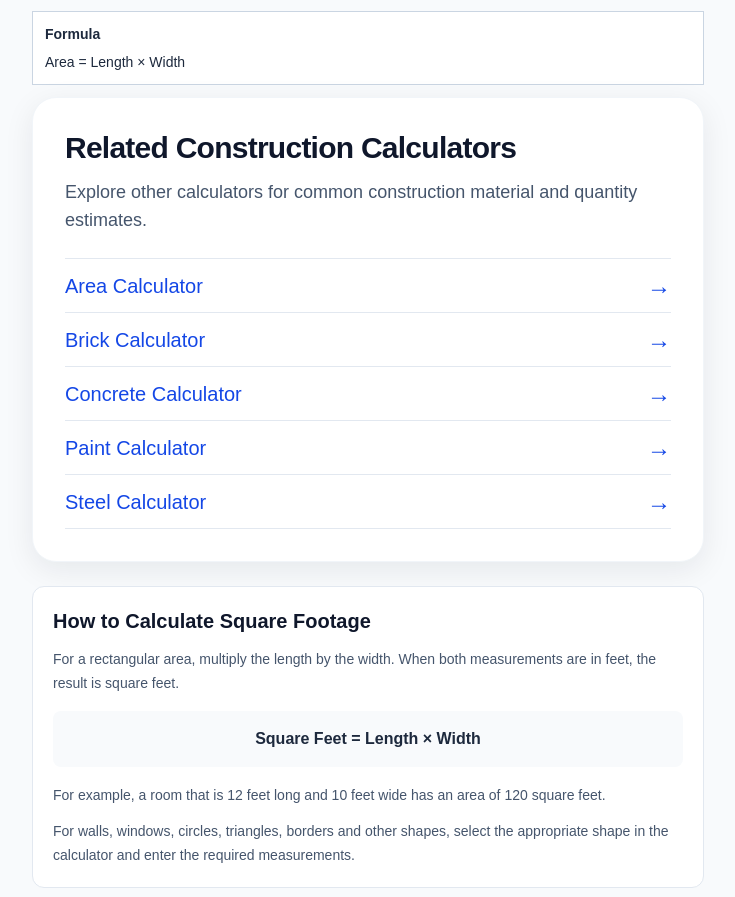
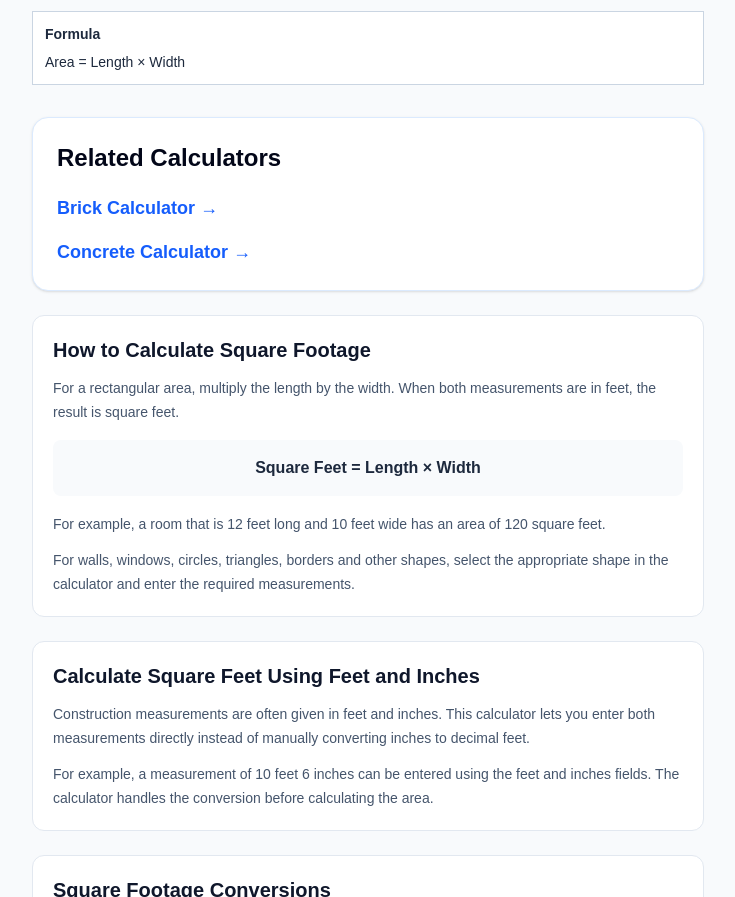
Before and after one commit to km7max-cmd/cornerspan, a Next.js app: page /calculators/square-footage in a window 1280 px wide. Shown: the part 1559-2456 px from the top of the page, without its empty margins (272-1007 px from the left). Built offline with nearby package versions, Linux system fonts and the light colour scheme; no server answers.

Commit message:
Refactor RelatedCalculators component structure

```diff
--- a/app/calculators/components/RelatedCalculators.tsx
+++ b/app/calculators/components/RelatedCalculators.tsx
@@ -1,239 +1,54 @@
-import fs from "fs";
-import path from "path";
 import Link from "next/link";
 
-type CalculatorInfo = {
+type Calculator = {
   slug: string;
-  name: string;
-  keywords: string[];
+  title: string;
+  href: string;
 };
 
-const calculatorInfo: Record<string, CalculatorInfo> = {
-  area: {
-    slug: "area",
-    name: "Area Calculator",
-    keywords: ["area", "square", "room", "wall", "construction"],
-  },
-
-  brick: {
-    slug: "brick",
-    name: "Brick Calculator",
-    keywords: ["brick", "wall", "construction", "area", "mortar"],
-  },
-
-  concrete: {
-    slug: "concrete",
-    name: "Concrete Calculator",
-    keywords: ["concrete", "construction", "area", "volume", "foundation"],
-  },
-
-  paint: {
-    slug: "paint",
-    name: "Paint Calculator",
-    keywords: ["paint", "wall", "room", "area", "coverage"],
-  },
-
-  "square-footage": {
-    slug: "square-footage",
-    name: "Square Footage Calculator",
-    keywords: [
-      "area",
-      "square",
-      "room",
-      "wall",
-      "floor",
-      "construction",
-    ],
-  },
-
-  steel: {
-    slug: "steel",
-    name: "Steel Calculator",
-    keywords: ["steel", "construction", "building", "area", "material"],
-  },
-
-  tile: {
-    slug: "tile",
-    name: "Tile Calculator",
-    keywords: ["tile", "floor", "area", "room", "material"],
-  },
-
-  roofing: {
-    slug: "roofing",
-    name: "Roofing Calculator",
-    keywords: ["roofing", "roof", "area", "construction", "material"],
-  },
+type Props = {
+  currentSlug: string;
 };
 
-function formatCalculatorName(slug: string) {
-  return slug
-    .split("-")
-    .map(
-      (word) =>
-        word.charAt(0).toUpperCase() + word.slice(1)
-    )
-    .join(" ");
-}
-
-function discoverCalculators(): CalculatorInfo[] {
-  const calculatorsDirectory = path.join(
-    process.cwd(),
-    "app",
-    "calculators"
-  );
-
-  if (!fs.existsSync(calculatorsDirectory)) {
-    return [];
-  }
-
-  const entries = fs.readdirSync(
-    calculatorsDirectory,
-    { withFileTypes: true }
-  );
-
-  return entries
-    .filter((entry) => entry.isDirectory())
-    .filter((entry) => {
-      const pagePath = path.join(
-        calculatorsDirectory,
-        entry.name,
-        "page.tsx"
-      );
-
-      return fs.existsSync(pagePath);
-    })
-    .map((entry) => {
-      const slug = entry.name;
-
-      if (calculatorInfo[slug]) {
-        return calculatorInfo[slug];
-      }
-
-      return {
-        slug,
-        name: `${formatCalculatorName(slug)} Calculator`,
-        keywords: [
-          slug,
-          ...slug.split("-"),
-          "calculator",
-        ],
-      };
-    });
-}
-
-function relevanceScore(
-  current: CalculatorInfo,
-  candidate: CalculatorInfo
-) {
-  const currentKeywords = new Set(
-    current.keywords.map((keyword) =>
-      keyword.toLowerCase()
-    )
-  );
-
-  const candidateKeywords =
-    candidate.keywords.map((keyword) =>
-      keyword.toLowerCase()
-    );
-
-  let score = 0;
-
-  for (const keyword of candidateKeywords) {
-    if (currentKeywords.has(keyword)) {
-      score += 2;
-    }
-  }
-
-  if (
-    current.keywords.includes("area") &&
-    candidate.keywords.includes("area")
-  ) {
-    score += 3;
-  }
-
-  if (
-    current.keywords.includes("construction") &&
-    candidate.keywords.includes("construction")
-  ) {
-    score += 2;
-  }
-
-  return score;
-}
+const calculators: Calculator[] = [
+  {
+    slug: "brick",
+    title: "Brick Calculator",
+    href: "/calculators/brick",
+  },
+  {
+    slug: "concrete",
+    title: "Concrete Calculator",
+    href: "/calculators/concrete",
+  },
+  {
+    slug: "square-footage",
+    title: "Square Footage Calculator",
+    href: "/calculators/square-footage",
+  },
+];
 
 export default function RelatedCalculators({
   currentSlug,
-}: {
-  currentSlug: string;
-}) {
-  const calculators = discoverCalculators();
-
-  const current =
-    calculators.find(
-      (calculator) =>
-        calculator.slug === currentSlug
-    ) ?? calculatorInfo[currentSlug];
-
-  if (!current) {
-    return null;
-  }
-
-  const related = calculators
-    .filter(
-      (calculator) =>
-        calculator.slug !== currentSlug
-    )
-    .map((calculator) => ({
-      calculator,
-      score: relevanceScore(
-        current,
-        calculator
-      ),
-    }))
-    .filter((item) => item.score > 0)
-    .sort((a, b) => {
-      if (b.score !== a.score) {
-        return b.score - a.score;
-      }
-
-      return a.calculator.name.localeCompare(
-        b.calculator.name
-      );
-    })
-    .slice(0, 5);
-
-  if (related.length === 0) {
-    return null;
-  }
+}: Props) {
+  const relatedCalculators = calculators.filter(
+    (calculator) => calculator.slug !== currentSlug
+  );
 
   return (
-    <section className="mt-3 rounded-3xl border border-slate-100 bg-white px-5 py-7 shadow-[0_8px_30px_rgba(15,23,42,0.08)] sm:px-8 sm:py-8">
-      <h2 className="text-2xl font-bold tracking-tight text-slate-900 sm:text-3xl">
-        Related Construction Calculators
+    <section className="mt-8 rounded-2xl border border-blue-100 bg-white p-6 shadow-sm">
+      <h2 className="mb-5 text-2xl font-bold text-slate-950">
+        Related Calculators
       </h2>
 
-      <p className="mt-3 max-w-2xl text-base leading-7 text-slate-600 sm:text-lg">
-        Explore other calculators for common
-        construction material and quantity estimates.
-      </p>
-
-      <div className="mt-6 border-t border-slate-200">
-        {related.map(({ calculator }) => (
+      <div className="space-y-4">
+        {relatedCalculators.map((calculator) => (
           <Link
             key={calculator.slug}
-            href={`/calculators/${calculator.slug}`}
-            className="group flex min-h-[54px] items-center justify-between border-b border-slate-200 py-2 text-left transition-colors hover:bg-slate-50"
+            href={calculator.href}
+            className="block text-lg font-semibold text-blue-600 transition hover:text-blue-700 hover:underline"
           >
-            <span className="text-lg font-medium text-blue-700 group-hover:text-blue-800 sm:text-xl">
-              {calculator.name}
-            </span>
-
-            <span
-              aria-hidden="true"
-              className="ml-4 text-2xl font-normal text-blue-700 transition-transform duration-200 group-hover:translate-x-1"
-            >
-              →
-            </span>
+            {calculator.title} →
           </Link>
         ))}
       </div>
```
